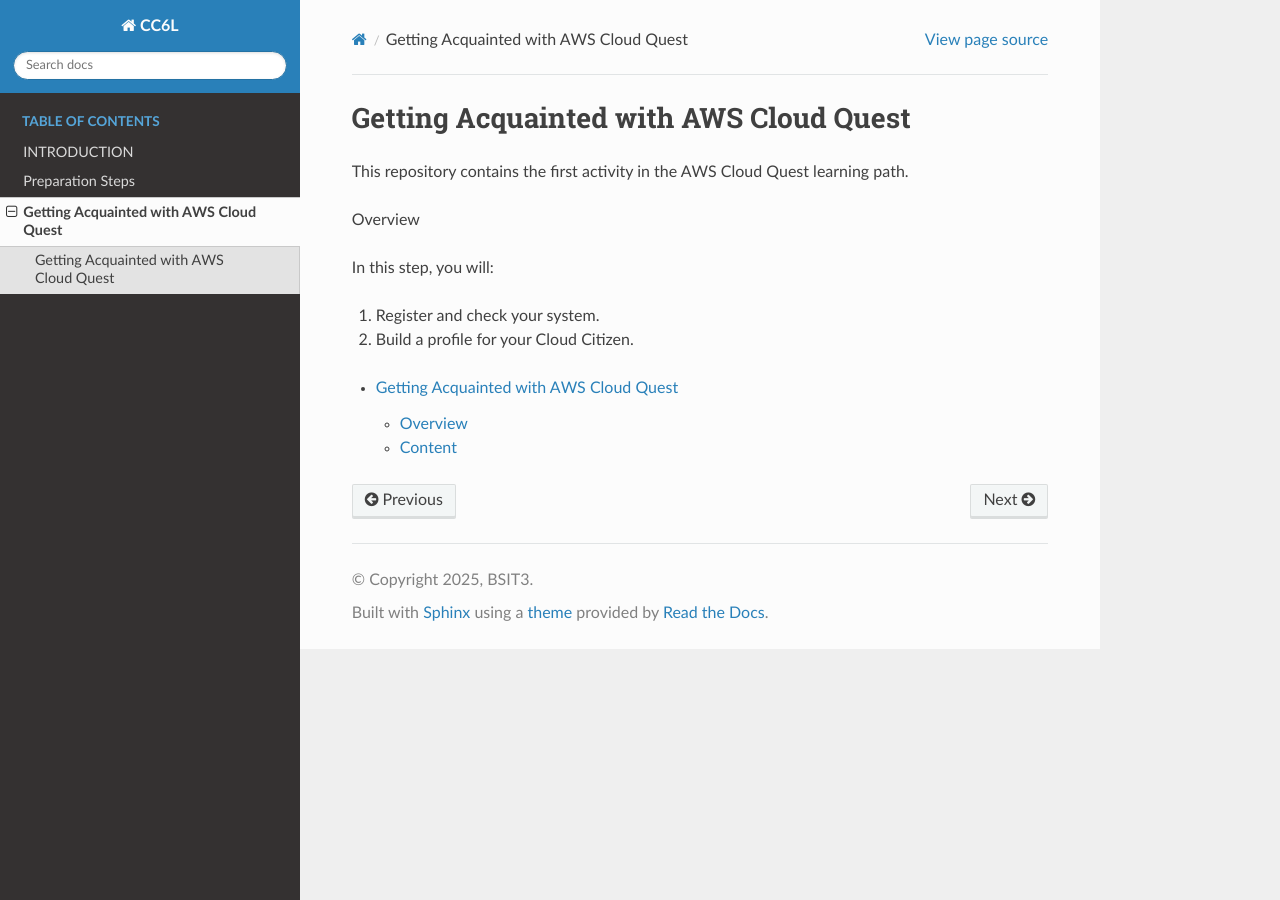
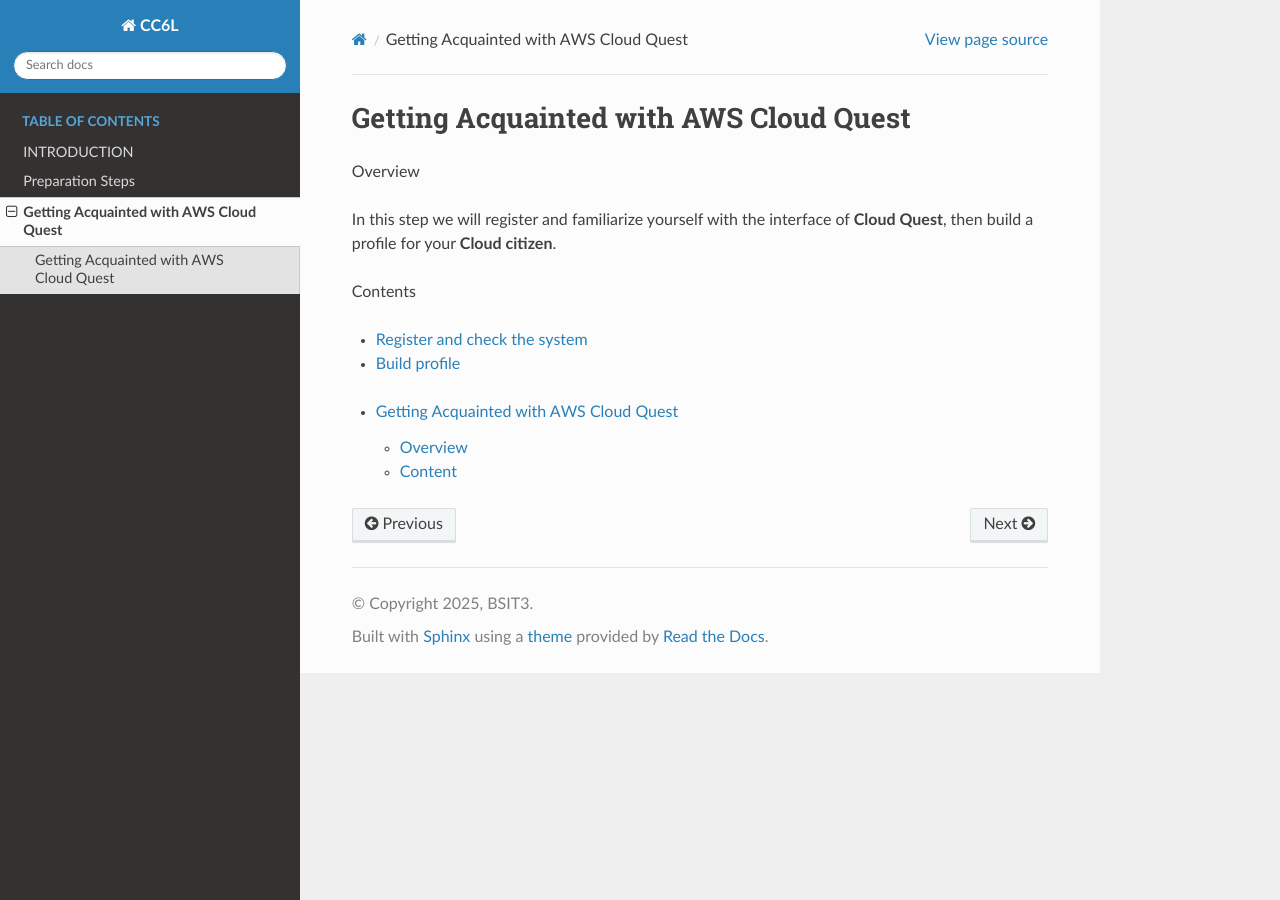
Before and after one commit to jambybrillo/aws_partitioner, a Sphinx documentation site: the page built from docs/source/Getting_Acquainted_with_AWS_Cloud_Quest.rst, in a window 1280 px wide. Built offline with Sphinx 7.4.7 and the Read the Docs theme 3.1.0, drawn with Linux system fonts in a browser that asks for light colours.

Commit message:
Update Getting_Acquainted_with_AWS_Cloud_Quest.rst

```diff
--- a/docs/source/Getting_Acquainted_with_AWS_Cloud_Quest.rst
+++ b/docs/source/Getting_Acquainted_with_AWS_Cloud_Quest.rst
@@ -1,15 +1,16 @@
 Getting Acquainted with AWS Cloud Quest
-=====================
-
-This repository contains the first activity in the AWS Cloud Quest learning path.
+=======================================
 
 Overview
 
 
-In this step, you will:
+In this step we will register and familiarize yourself with the interface of **Cloud Quest**, then build a profile for your **Cloud citizen**.
 
-1. Register and check your system.
-2. Build a profile for your Cloud Citizen.
+Contents
+
+
+- `Register and check the system <../scripts/register_and_check_system.sh>`_
+- `Build profile <../profiles/cloud_profile.json>`_
 
 
 
```
